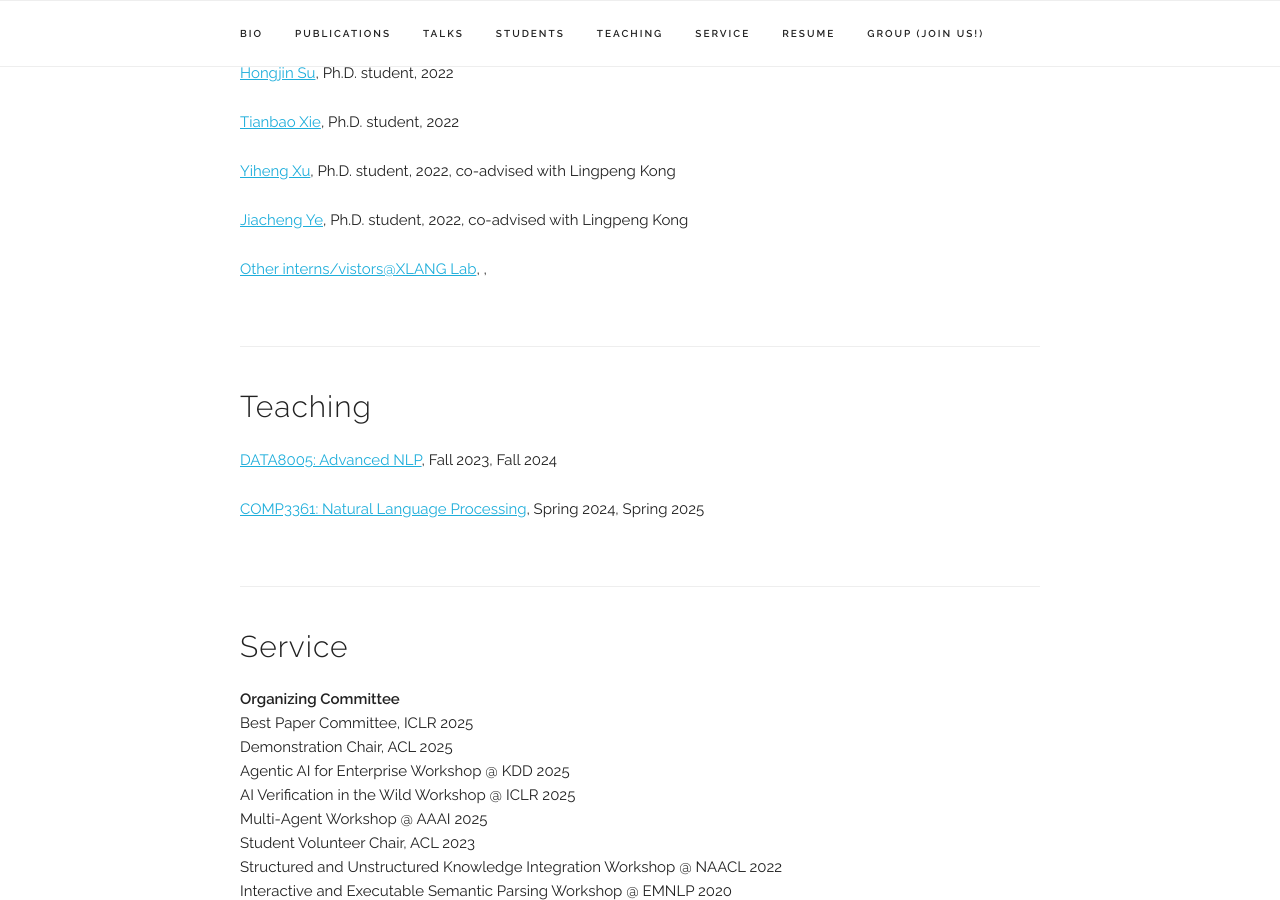
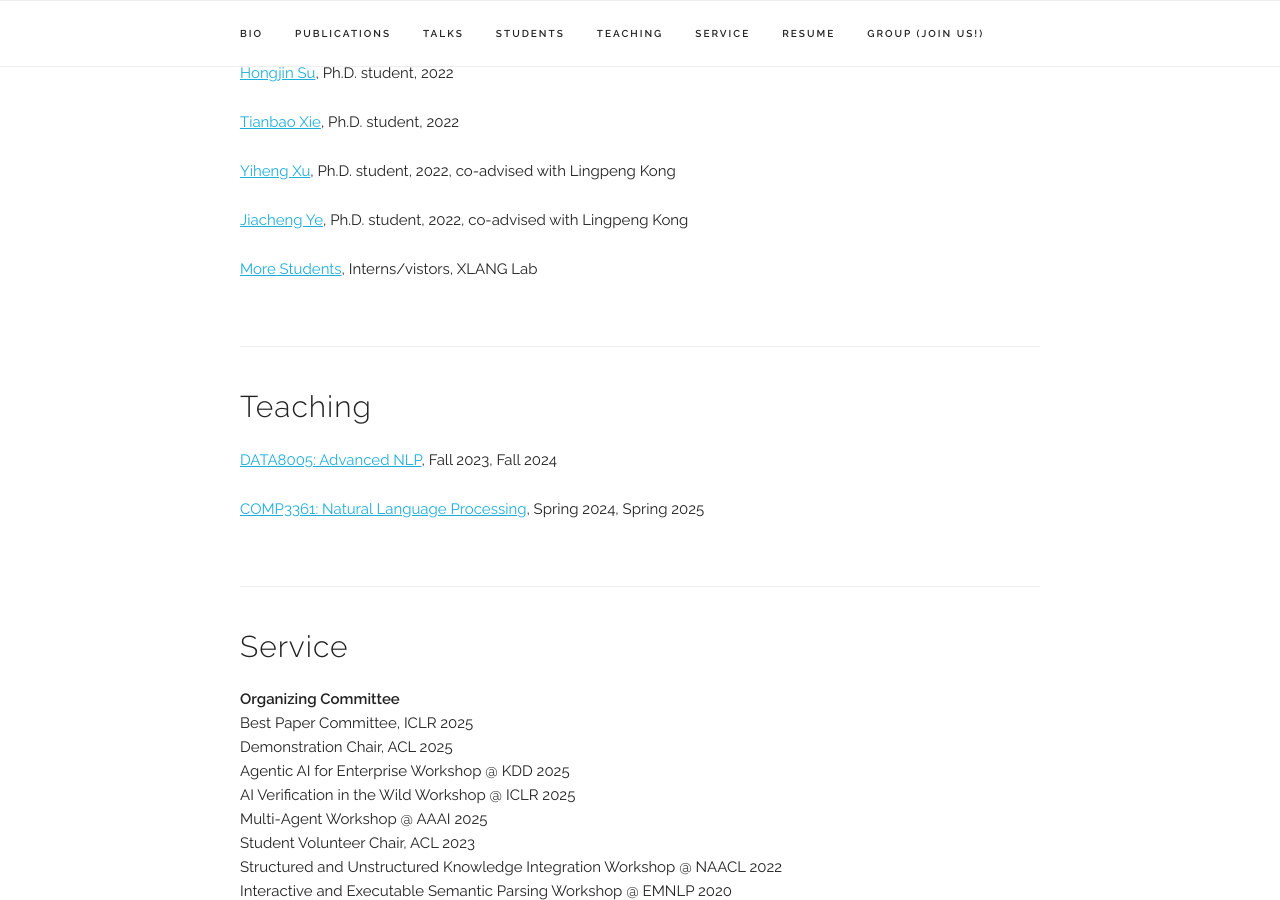
Before and after one commit to taoyds/taoyds.github.io, a Jekyll site: the page built from index.html, in a window 1280 px wide and 900 px high, scrolled down 5591 px. Built offline with Jekyll 4.4.1, drawn with Linux system fonts in a browser that asks for light colours; some web fonts are replaced.

Commit message:
Update students.yaml

```diff
--- a/_data/students.yaml
+++ b/_data/students.yaml
@@ -50,7 +50,9 @@ students:
       title: "Ph.D. student"
       category: "current"
       link: "https://jiacheng-ye.github.io/"
-    - name: "Other interns/vistors@XLANG Lab"
+    - name: "More Students"
+      time: "XLANG Lab"
+      title: "Interns/vistors"
       category: "current"
       link: "https://xlang.ai/team"
     # - name: "Siheng Zhao"
```
